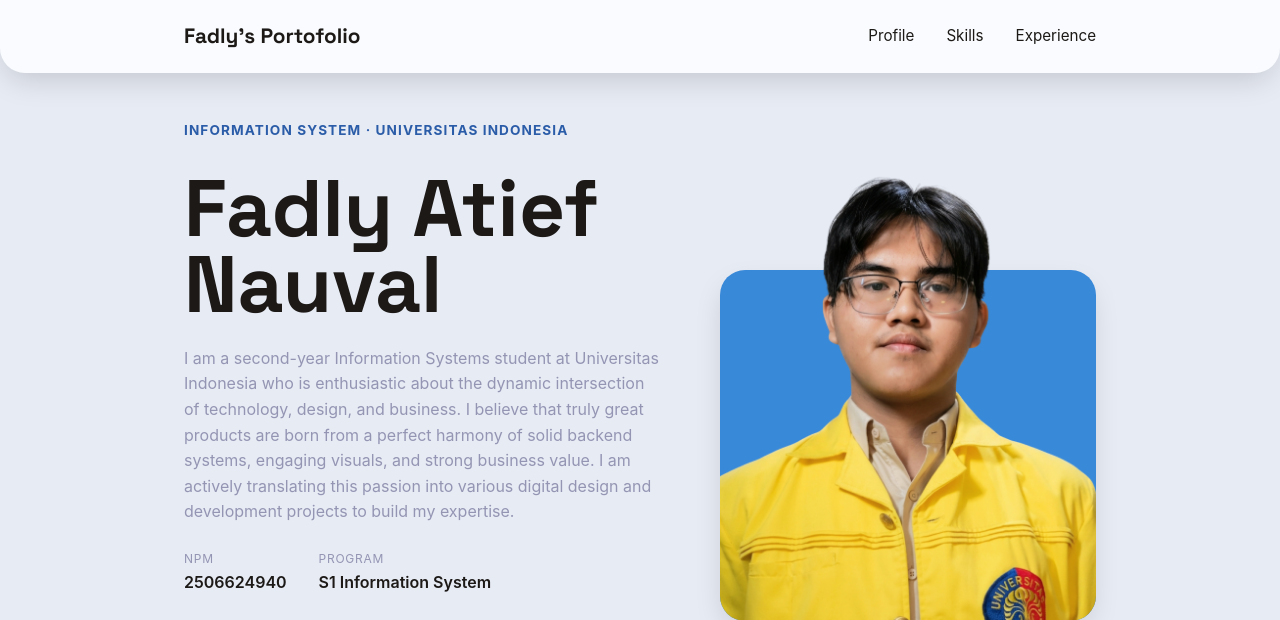
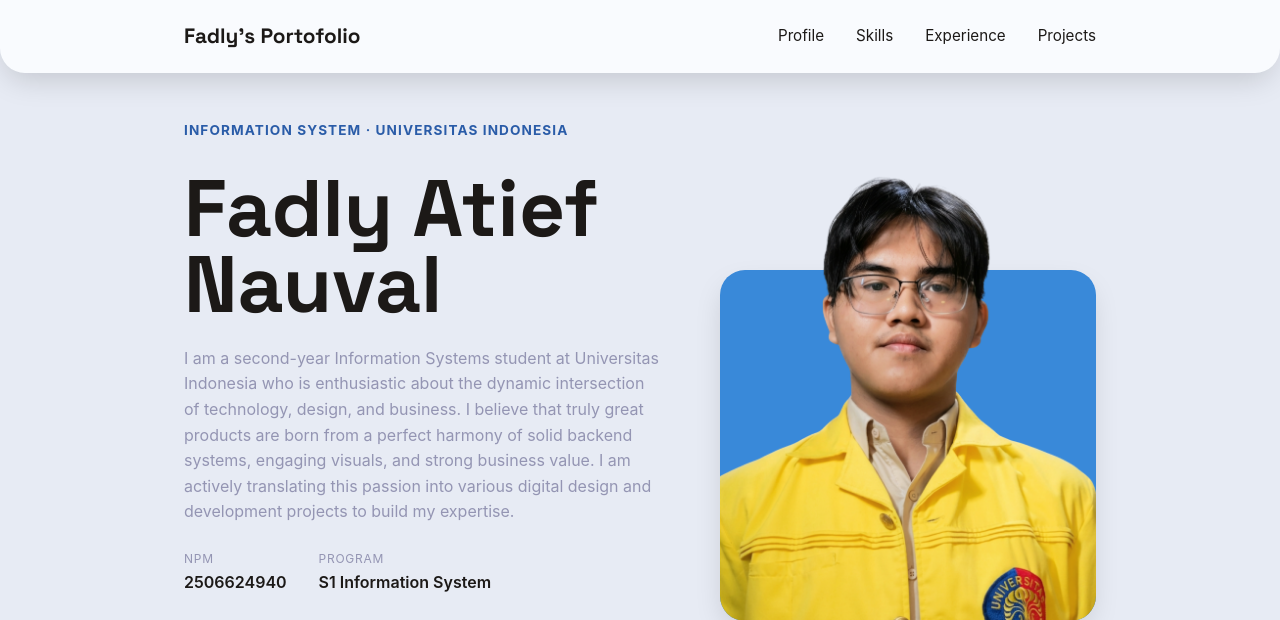
Before and after one commit to fadlyatiefn/myportofolio, a Django app: page / in a window 1280 px wide. Shown: the top 620 px of the page. Run offline with Django 5.2, Linux system fonts and the light colour scheme; data that the repository does not hold is empty.

Commit message:
feat: add project in the navbar

```diff
--- a/templates/experience.html
+++ b/templates/experience.html
@@ -17,6 +17,7 @@
                 <a href="{% url 'main:show_main' %}">Profile</a>
                 <a href="{% url 'main:show_main' %}#skills">Skills</a>
                 <a href="{% url 'main:show_experience' %}">Experience</a>
+                <a href="{% url 'main:show_main' %}#projects">Projects</a>
             </nav>
         </div>
     </header>
--- a/templates/index.html
+++ b/templates/index.html
@@ -17,6 +17,7 @@
                 <a href="{% url 'main:show_main' %}#profile">Profile</a>
                 <a href="{% url 'main:show_main' %}#skills">Skills</a>
                 <a href="{% url 'main:show_experience' %}">Experience</a>
+                <a href="{% url 'main:show_main' %}#projects">Projects</a>
             </nav>
         </div>
     </header>
```
